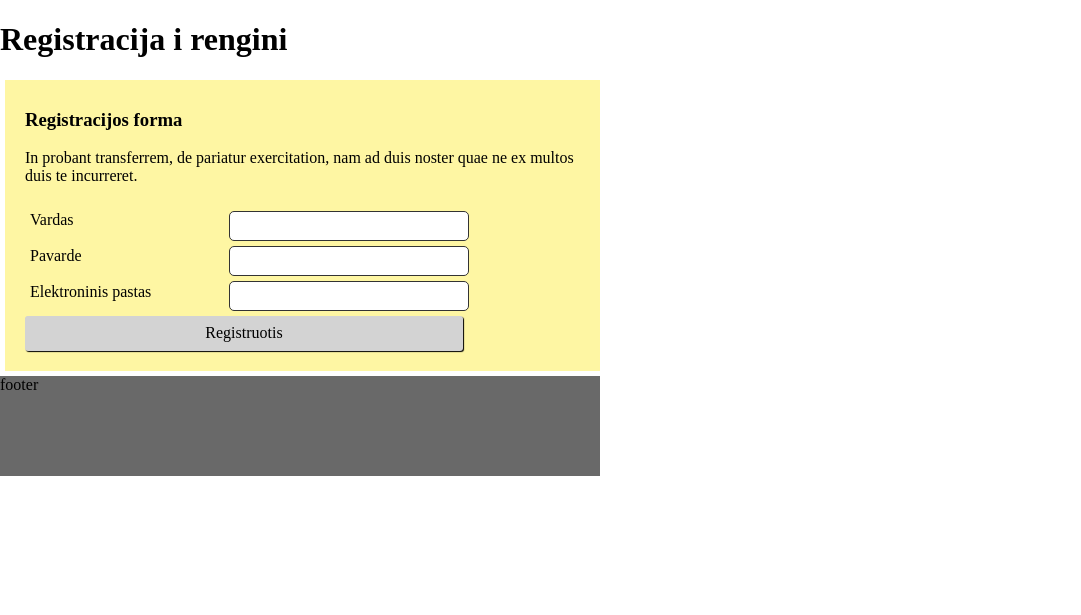
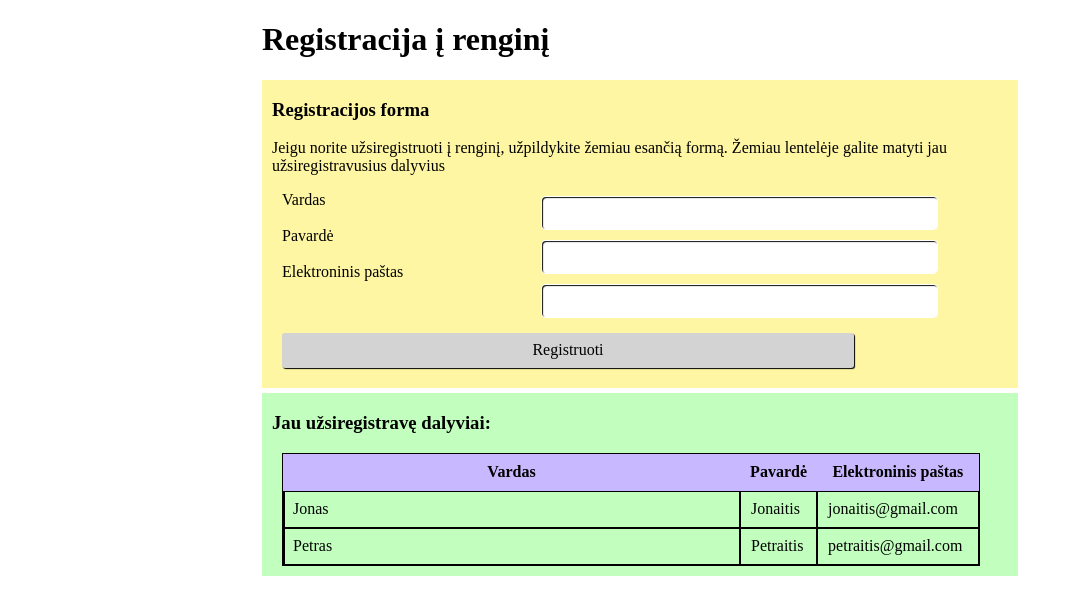
Before and after one commit to ZilvinasVCS/Namu_Darbai, a PHP site: page /CSS8/index.html in a window 1280 px wide. Shown: the top 615 px of the page, without its empty margins (0-1081 px from the left). Run offline with PHP 8.4, Linux system fonts and the light colour scheme.

Commit message:
CSS8 Homework added

```diff
--- a/CSS8/css/style.css
+++ b/CSS8/css/style.css
@@ -33,8 +33,10 @@ body {
     .col-l-12{width:100%;}
 }
 
-.outer {
-    max-width: 600px
+.container {
+    width: 756px;
+    justify-content: center;
+    margin: 0 auto;
 }
 
 /* Row */
@@ -43,15 +45,8 @@ body {
     flex-wrap: wrap;
 }
 
-/* Centering Content */
-.center {
-    justify-content: center;
-}
-
 .box {
     background-color: #FEF6A3;
-    margin-bottom: 5px;
-    margin-left: 5px;
     padding: 0 10px 10px;
 }
 
@@ -60,34 +55,25 @@ body {
 }
 
 .box1 {
-     border: 1px solid #000;
     min-height: 100px;
-    background-color: aquamarine;
-}
-
-footer {
-    background-color: dimgrey;
-    height: 100px;
-}
-
-.article {
-    padding: 10px;
+    background-color: #C2FEBE;
+    margin-top: 5px;
 }
 
 .row input {
-    width: 80%;
-    height: 26px;
-    padding-left: 10%;
+    width: 83%;
+    margin-left: 25%;
+    height: 30px;
+    margin-top: 5px;
     margin-bottom: 5px;
-    margin-left: 20%;
-    border: 1px solid #333;
+    border: 1px solid transparent;
     border-radius: 5px;
+    box-shadow: inset 1px 1px 1px #111;
 }
 
 .button {
-    margin-top: -25px;
     height: 26px;
-    width: 436px;
+    width: 570px;
     padding: 7px 0 0;
     text-align: center;
     border: 1px solid transparent;
@@ -95,3 +81,40 @@ footer {
     box-shadow: 1px 1px 1px #000;
     background-color: lightgray;
 }
+
+table {
+    width: 698px;
+    margin: 0 10px;
+}
+
+th {
+    background-color: #C8B8FF;
+    height: 35px;
+}
+
+th:nth-child(1) {
+    width: 455px;
+}
+
+td {
+    height: 35px;
+    padding: 0 10px;
+}
+
+table, td {
+  border: 1px solid black;
+    border-collapse: collapse;
+}
+
+td {
+    border-bottom: 2px solid #000;
+    border-right: 2px solid #000;
+}
+
+tr:nth-child(2) {
+    box-shadow: inset 2px 0px 0px #000;
+}
+
+tr:nth-child(3) {
+    box-shadow: inset 2px 0px 0px #000;
+}
--- a/CSS8/index.html
+++ b/CSS8/index.html
@@ -8,17 +8,16 @@
 </head>
 
 <body>
-    <div class="container outer">
-        <h1>Registracija i rengini</h1>
+    <div class="container">
+        <h1>Registracija į renginį</h1>
         <section class="row">
             <section class="col-s-12">
                 <div class="box">
                    <div class="row">
                        <article class="col-8">
                            <div class="article">
-                               <h3>Registracijos forma</h3>
-                               <p>In probant transferrem, de pariatur exercitation, nam ad duis noster quae ne ex
-                               multos duis te incurreret.</p>
+          <h3>Registracijos forma</h3>
+                               <p>Jeigu norite užsiregistruoti į renginį, užpildykite žemiau esančią formą. Žemiau lentelėje galite matyti jau užsiregistravusius dalyvius</p>
                            </div>
                        </article>
 
@@ -29,14 +28,14 @@
                                     <article class="col-s-12">
                                        <div class="labels">
                                         <label for="name">Vardas</label><br><br>
-                                        <label for="surname">Pavarde</label><br><br>
-                                        <label for="email">Elektroninis pastas</label><br>
+                                        <label for="surname">Pavardė</label><br><br>
+                                        <label for="email">Elektroninis paštas</label><br>
                                        </div>
                                     </article>
                                 </div>
                             </div>
                         </article>
-                       <article class="col-l-6 col-s-12">
+                       <article class="col-l-8 col-s-12">
                             <div class="box">
                                 <div class="row">
                                     <article class="col-s-12">
@@ -47,21 +46,51 @@
                                 </div>
                             </div>
                         </article>
+                        <article class="col-8">
+                            <div class="box">
+                                <div class="row">
+                                    <article class="col-s-12">
+                                        <div class="button">Registruoti</div>
+                                    </article>
+                                </div>
+                            </div>
+                        </article>
                        </div>
-                       <article class="col-8">
-                           <div class="article">
-                               <div class="button">Registruotis</div>
-                           </div>
-                       </article>
                    </div>
                 </div>
             </section>
         </section>
 
-        <footer class="row">
-        footer
+        <div class="box box1">
+                   <div class="row">
+                       <article class="col-8">
+                           <div class="article">
+          <h3>Jau užsiregistravę dalyviai:</h3>
+                           </div>
+                       </article>
+                   </div>
+                   <div class="row col-12">
+                        <table>
+                           <tr class="table">
+                               <th>Vardas</th>
+                               <th>Pavardė</th>
+                               <th>Elektroninis paštas</th>
+                           </tr>
+                           <tr>
+                               <td>Jonas</td>
+                               <td>Jonaitis</td>
+                               <td>jonaitis@gmail.com</td>
+                           </tr>
+                           <tr>
+                               <td>Petras</td>
+                               <td>Petraitis</td>
+                               <td>petraitis@gmail.com</td>
+                           </tr>
 
-        </footer>
+                        </table>
+
+                   </div>
+                </div>
 
     </div>
 </body>
```
